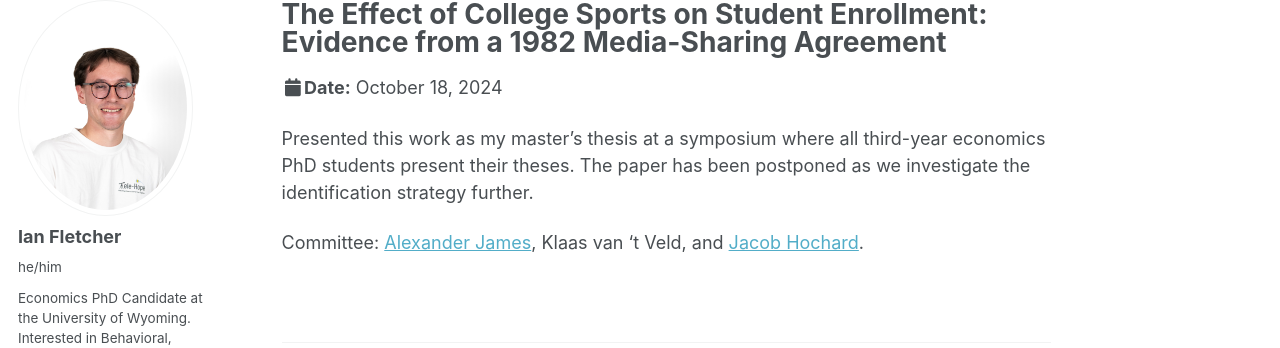
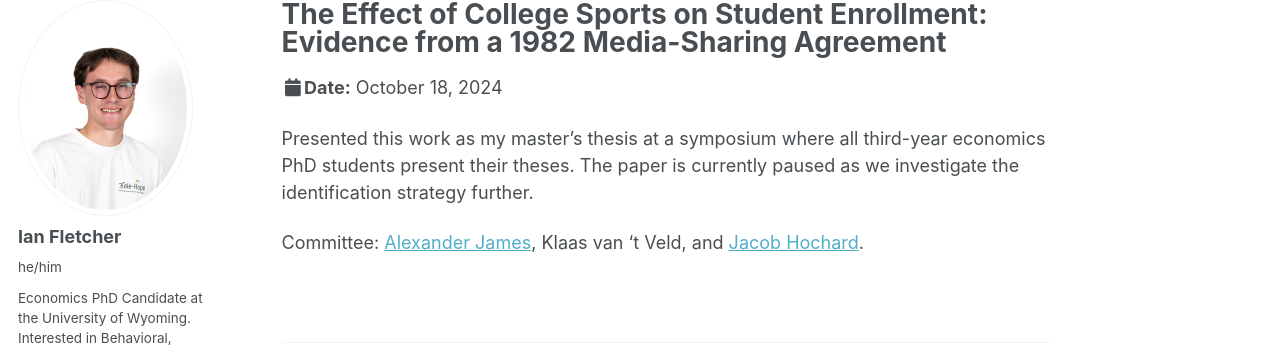
Before and after one commit to fletcherian/fletcherian.github.io, a Jekyll site: the page built from _talks/2yp-football.md, in a window 1280 px wide and 1043 px high. Shown: the part 99-447 px from the top of the window. Built offline with Jekyll 4.4.1, drawn with Linux system fonts in a browser that asks for light colours; some web fonts are replaced; a script that is not in the unit is left out.

Commit message:
Update 2yp-football.md

```diff
--- a/_talks/2yp-football.md
+++ b/_talks/2yp-football.md
@@ -8,6 +8,6 @@ date: 2024-10-18
 location: "University of Wyoming"
 ---
 
-Presented this work as my master's thesis at a symposium where all third-year economics PhD students present their theses. The paper has been postponed as we investigate the identification strategy further.
+Presented this work as my master's thesis at a symposium where all third-year economics PhD students present their theses. The paper is currently paused as we investigate the identification strategy further.
 
 Committee: [Alexander James](https://www.alexandergjames.com/), Klaas van 't Veld, and [Jacob Hochard](https://www.jacobhochard.com/).
```
